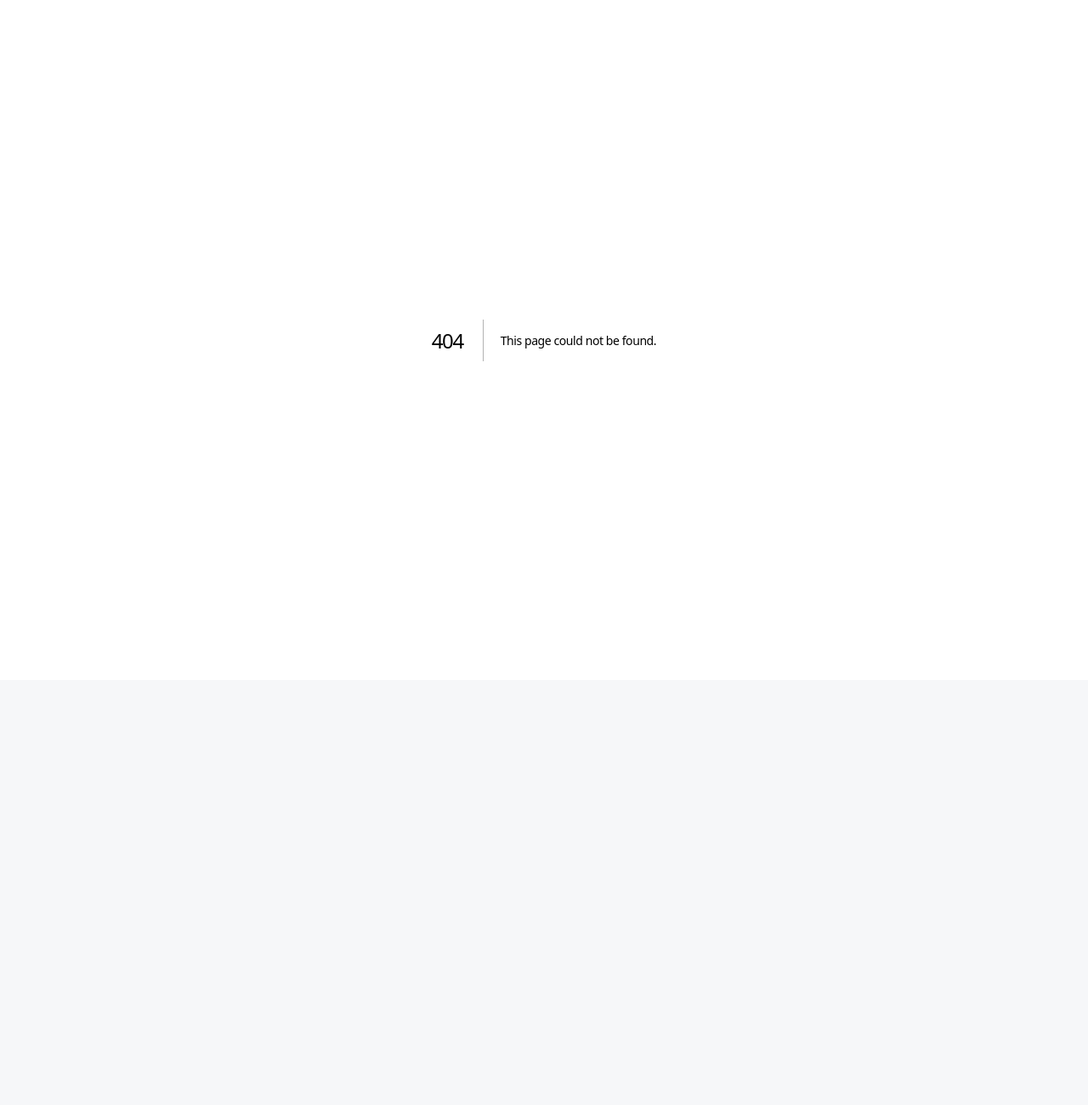
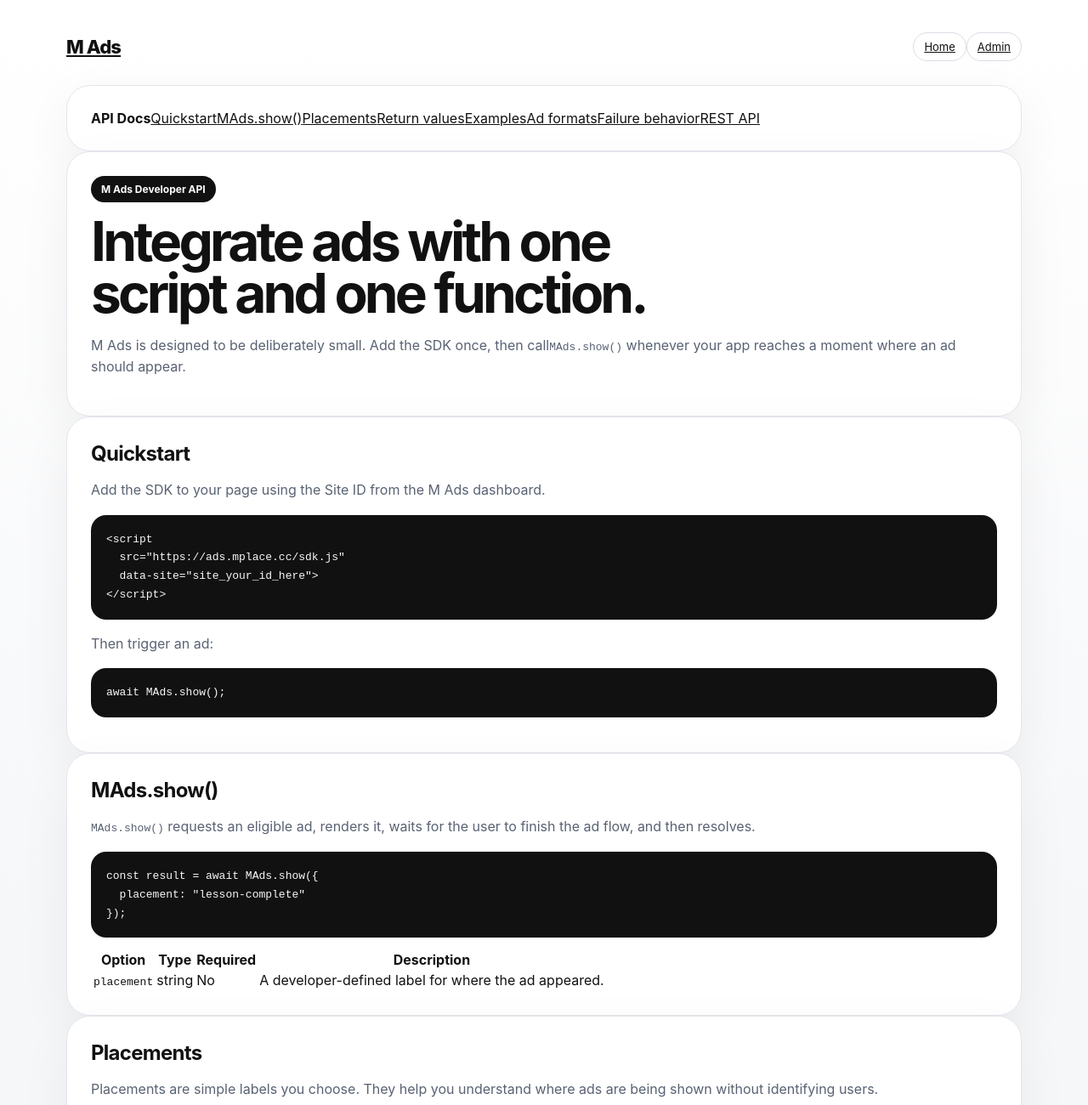
Before and after one commit to UnrealCake8/M.Ads, a Next.js app: page /docs in a window 1280 px wide. Before the commit this address had no page. Shown: the top 1300 px of the page at 85% size. Before the commit the page ends 800 px from the top, so only its background shows below. Built offline with nearby package versions, Linux system fonts and the light colour scheme.

Commit message:
Add public M Ads API documentation

```diff
--- /dev/null
+++ b/app/docs/page.tsx
@@ -0,0 +1,168 @@
+import Link from "next/link";
+
+const Code = ({ children }: { children: string }) => (
+  <pre className="code docs-code"><code>{children}</code></pre>
+);
+
+export default function DocsPage() {
+  return (
+    <main className="shell docs-shell">
+      <nav className="nav">
+        <Link className="brand" href="/">M Ads</Link>
+        <div className="docs-nav-actions">
+          <Link className="pill" href="/">Home</Link>
+          <Link className="pill" href="/admin">Admin</Link>
+        </div>
+      </nav>
+
+      <section className="docs-layout">
+        <aside className="panel docs-sidebar">
+          <strong>API Docs</strong>
+          <a href="#quickstart">Quickstart</a>
+          <a href="#show">MAds.show()</a>
+          <a href="#placements">Placements</a>
+          <a href="#returns">Return values</a>
+          <a href="#examples">Examples</a>
+          <a href="#formats">Ad formats</a>
+          <a href="#failure">Failure behavior</a>
+          <a href="#rest">REST API</a>
+        </aside>
+
+        <article className="docs-content">
+          <section className="panel docs-hero">
+            <span className="tag">M Ads Developer API</span>
+            <h1>Integrate ads with one script and one function.</h1>
+            <p>
+              M Ads is designed to be deliberately small. Add the SDK once, then call
+              <code className="inline-code">MAds.show()</code> whenever your app reaches a moment where an ad should appear.
+            </p>
+          </section>
+
+          <section id="quickstart" className="panel docs-section">
+            <h2>Quickstart</h2>
+            <p>Add the SDK to your page using the Site ID from the M Ads dashboard.</p>
+            <Code>{`<script
+  src="https://ads.mplace.cc/sdk.js"
+  data-site="site_your_id_here">
+</script>`}</Code>
+            <p>Then trigger an ad:</p>
+            <Code>{`await MAds.show();`}</Code>
+          </section>
+
+          <section id="show" className="panel docs-section">
+            <h2>MAds.show()</h2>
+            <p>
+              <code className="inline-code">MAds.show()</code> requests an eligible ad, renders it, waits for the user to finish the ad flow, and then resolves.
+            </p>
+            <Code>{`const result = await MAds.show({
+  placement: "lesson-complete"
+});`}</Code>
+            <div className="docs-table-wrap">
+              <table className="docs-table">
+                <thead><tr><th>Option</th><th>Type</th><th>Required</th><th>Description</th></tr></thead>
+                <tbody>
+                  <tr><td><code>placement</code></td><td>string</td><td>No</td><td>A developer-defined label for where the ad appeared.</td></tr>
+                </tbody>
+              </table>
+            </div>
+          </section>
+
+          <section id="placements" className="panel docs-section">
+            <h2>Placements</h2>
+            <p>
+              Placements are simple labels you choose. They help you understand where ads are being shown without identifying users.
+            </p>
+            <Code>{`await MAds.show({ placement: "quiz-complete" });
+await MAds.show({ placement: "level-finished" });
+await MAds.show({ placement: "download-ready" });`}</Code>
+            <p>Keep placement names short and descriptive. They are used for aggregate analytics only.</p>
+          </section>
+
+          <section id="returns" className="panel docs-section">
+            <h2>Return values</h2>
+            <p>The Promise resolves to an object describing whether an ad was shown.</p>
+            <Code>{`{
+  shown: true,
+  adId: "ad_..."
+}`}</Code>
+            <p>If no ad is available, the SDK resolves without blocking the app:</p>
+            <Code>{`{
+  shown: false
+}`}</Code>
+          </section>
+
+          <section id="examples" className="panel docs-section">
+            <h2>Examples</h2>
+            <h3>Continue after an ad</h3>
+            <Code>{`async function handleContinue() {
+  await MAds.show({ placement: "continue-button" });
+  goToNextPage();
+}`}</Code>
+
+            <h3>Save first, then show an ad</h3>
+            <Code>{`async function submitAssignment() {
+  await saveAssignment();
+  await MAds.show({ placement: "assignment-submitted" });
+  showSuccessScreen();
+}`}</Code>
+
+            <h3>React</h3>
+            <Code>{`async function handleNext() {
+  await window.MAds.show({ placement: "lesson-complete" });
+  setStep((step) => step + 1);
+}`}</Code>
+          </section>
+
+          <section id="formats" className="panel docs-section">
+            <h2>Ad formats</h2>
+            <p>M Ads currently supports three creative types configured by the M Ads administrator:</p>
+            <div className="docs-cards">
+              <div><strong>Text + button</strong><span>Headline, description and CTA.</span></div>
+              <div><strong>Image + button</strong><span>Visual creative with a CTA.</span></div>
+              <div><strong>Mixed</strong><span>Image, text and CTA together.</span></div>
+            </div>
+            <p>The publisher integration does not need to change when the creative format changes.</p>
+          </section>
+
+          <section id="failure" className="panel docs-section">
+            <h2>Failure behavior</h2>
+            <p>
+              M Ads is fail-open by design. A network problem, unavailable ad, or temporary M Ads outage should never break the host app.
+            </p>
+            <Code>{`const result = await MAds.show();
+
+// Continue regardless of whether an ad was available.
+continueAppFlow();`}</Code>
+            <p>
+              The SDK may also return a reason such as <code className="inline-code">missing_site_id</code> or <code className="inline-code">unavailable</code> for debugging.
+            </p>
+          </section>
+
+          <section id="rest" className="panel docs-section">
+            <h2>REST API</h2>
+            <p>
+              Most developers should use the JavaScript SDK. The public ad-serving endpoint used by the SDK is documented here for debugging and advanced integrations.
+            </p>
+            <Code>{`GET https://ads.mplace.cc/api/ad?site=SITE_ID&placement=PLACEMENT`}</Code>
+            <p>Successful response:</p>
+            <Code>{`{
+  "ad": {
+    "id": "ad_...",
+    "format": "mixed",
+    "headline": "Example",
+    "description": "Example description",
+    "imageUrl": "https://...",
+    "destinationUrl": "https://example.com",
+    "buttonLabel": "Learn more"
+  },
+  "placement": "lesson-complete"
+}`}</Code>
+            <p>A response with HTTP 204 means there is currently no eligible ad to serve.</p>
+          </section>
+
+          <footer className="footer">M Ads API Docs · ads.mplace.cc</footer>
+        </article>
+      </section>
+    </main>
+  );
+}
```
